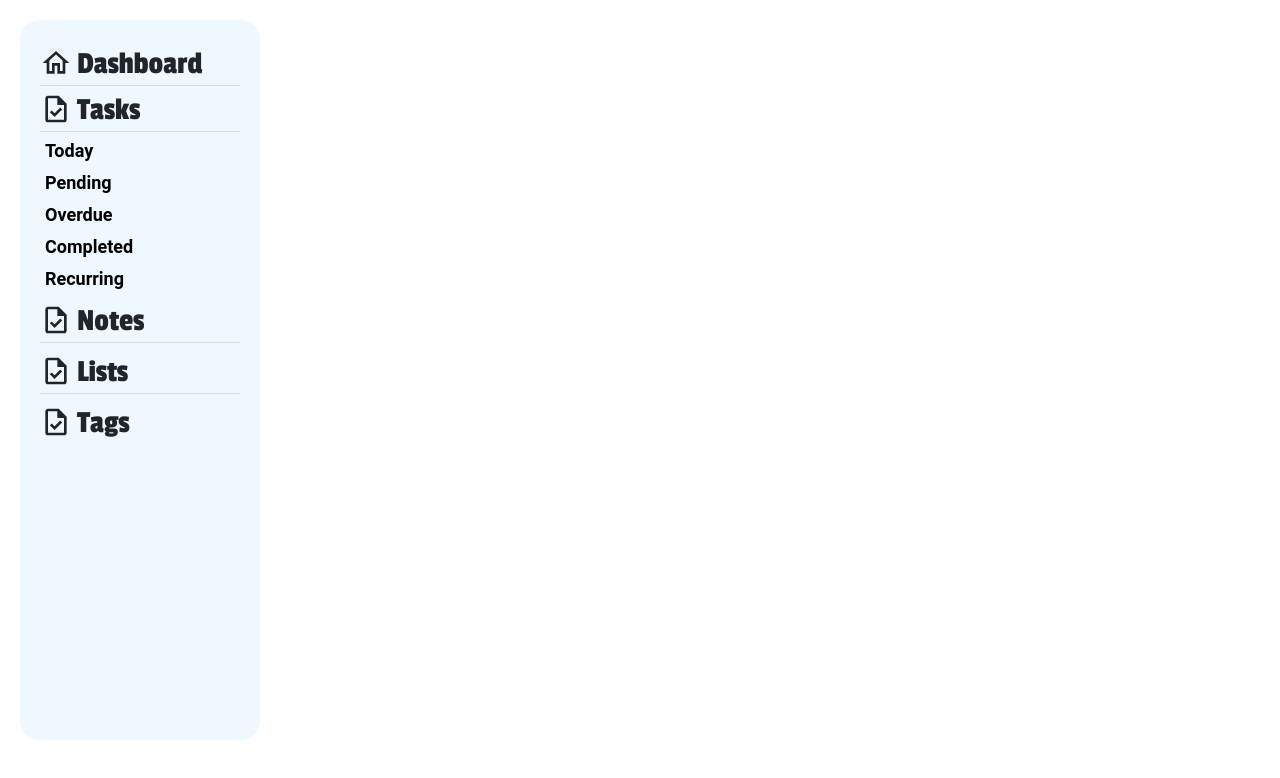
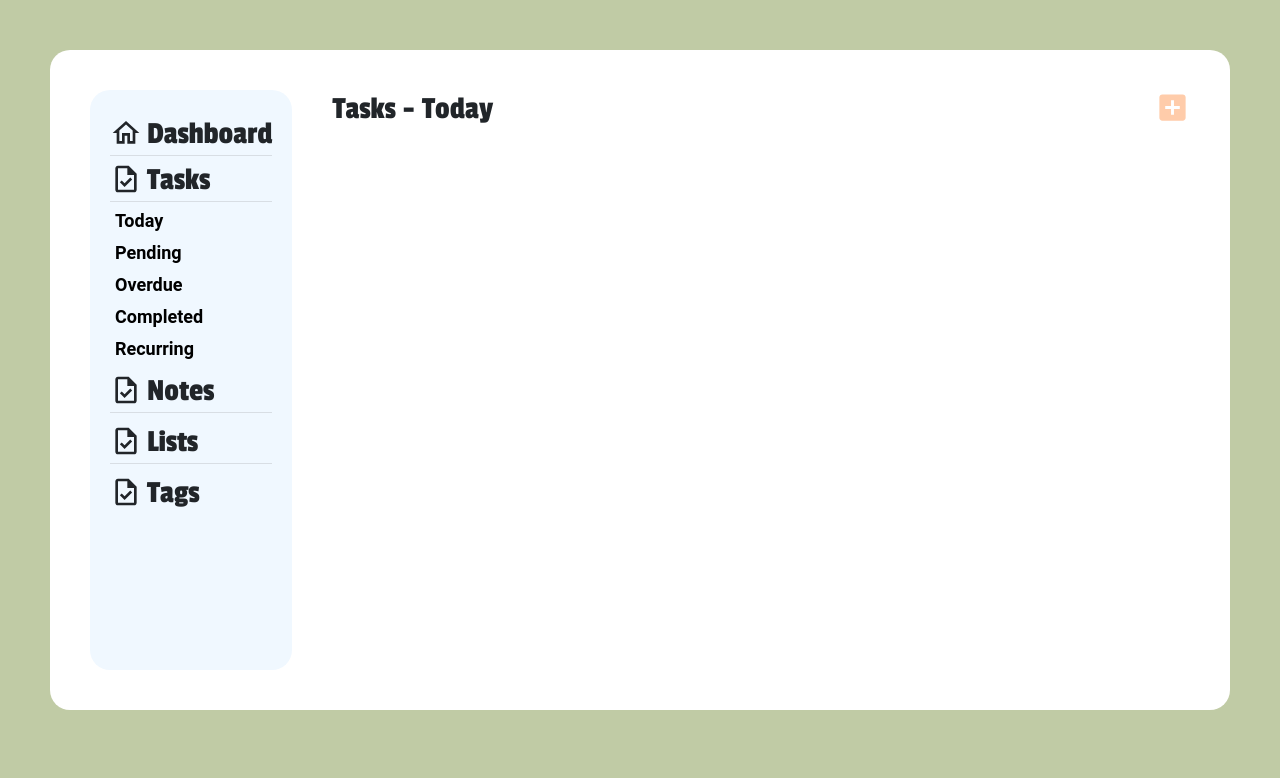
Before and after one commit to wildfirefly12/ProductivityDemoApp, a React (Create React App) app in the folder ClientApp/: page /tasks/today in a window 1280 px wide. Shown: the top 778 px of the page. Built offline with nearby package versions, Linux system fonts and the light colour scheme.

Commit message:
started layout of tasks page

```diff
--- a/ClientApp/src/App.js
+++ b/ClientApp/src/App.js
@@ -1,23 +1,35 @@
 import React, { Component } from 'react';
 import { Route, Routes } from 'react-router-dom';
-import AppRoutes from './AppRoutes';
 import './custom.css';
+import Tasks from "./components/tasks/Tasks";
 import NavBar from "./components/navigation/NavBar";
+import {createTheme, ThemeProvider} from "@mui/material";
 
 export default class App extends Component {
     static displayName = App.name;
 
     render() {
+
+        const theme = createTheme({
+            palette: {
+                primary: {
+                    main: "#C0CBA5"
+                },
+                secondary: {
+                    main: "#FFCCAA"
+                }
+            }
+        })
+
         return (
-        <div>
+            <ThemeProvider theme={theme}>
+                <div className={"app-container"}>
                     <NavBar/>
                     <Routes>
-{/*            {AppRoutes.map((route, index) => {
-              const { element, requireAuth, ...rest } = route;
-              return <Route key={index} {...rest} element={requireAuth ? <Route {...rest} element={element} /> : element} />;
-            })}*/}
+                        <Route path={"tasks/:type"} element={<Tasks />} />
                     </Routes>
                 </div>
+            </ThemeProvider>
         );
     }
 }
--- a/ClientApp/src/AppRoutes.js
+++ b/ClientApp/src/AppRoutes.js
@@ -1,9 +1,16 @@
 import NavBar from "./components/navigation/NavBar";
+import {Task} from "@mui/icons-material";
 
 const AppRoutes = [
   {
     index: true,
+    path: "/",
     element: <NavBar />
+  },
+  {
+    index: true,
+    path: "tasks/:category",
+    element: <Task />
   },
 ];
 
--- a/ClientApp/src/components/navigation/NavBar.css
+++ b/ClientApp/src/components/navigation/NavBar.css
@@ -6,7 +6,7 @@
     width: 240px;
     margin: 20px;
     padding: 20px;
-    height: calc(100vh - 80px);
+    height: calc(100vh - 220px);
     font-family: "Passion One", sans-serif;
     font-size: 32px;
 }
--- a/ClientApp/src/components/navigation/NavTasks.js
+++ b/ClientApp/src/components/navigation/NavTasks.js
@@ -15,7 +15,7 @@ const NavTasks = (props) => {
                 <p className={"navbar-task-title-text"}>Tasks</p>
             </div>
             <Divider color={"darkgray"} sx={{marginBottom: "5px"}}/>
-            <Link className={"navbar-link"} to={""}>
+            <Link className={"navbar-link"} to={"/tasks/today"}>
                 <p className={"nav-tasks-subcategory"}>Today</p>
             </Link>
             <Link className={"navbar-link"} to={""}>
--- /dev/null
+++ b/ClientApp/src/components/tasks/Tasks.css
@@ -0,0 +1,20 @@
+.tasks-container{
+    display: flex;
+    flex-flow: column;
+    width: 100%;
+    padding: 20px;
+}
+
+.tasks-header{
+    display: flex;
+    flex-flow: row nowrap;
+    justify-content: space-between;
+    align-content: center;
+    font-family: "Passion One", sans-serif;
+    font-size: 32px;
+    width: 100%;
+}
+
+.tasks-add-btn:hover{
+    cursor: pointer;
+}
--- /dev/null
+++ b/ClientApp/src/components/tasks/Tasks.js
@@ -0,0 +1,20 @@
+import "./Tasks.css";
+
+import React from "react";
+import {useParams} from "react-router-dom";
+import { AddBox } from "@mui/icons-material";
+
+const Tasks = () => {
+    const { type } = useParams();
+
+    return (
+        <div className={"tasks-container"}>
+            <div className={"tasks-header"}>
+                <h2>Tasks - {type.slice(0, 1).toUpperCase() + type.slice(1)}</h2>
+                <AddBox className={"tasks-add-btn"} fontSize={"large"} color={"secondary"}/>
+            </div>
+        </div>
+    )
+}
+
+export default Tasks
--- a/ClientApp/src/custom.css
+++ b/ClientApp/src/custom.css
@@ -1,16 +1,15 @@
 /* Provide sufficient contrast against white background */
 @import url('https://fonts.googleapis.com/css2?family=Passion+One:wght@400;700;900&display=swap');
 
-a {
-  color: #0366d6;
+body{
+  background-color: #C0CBA5;
+  padding: 50px 50px 50px 50px;
 }
 
-code {
-  color: #E01A76;
+.app-container{
+  background-color: white;
+  padding: 20px;
+  border-radius: 20px;
+  display: flex;
+  flex-flow: row nowrap;
 }
-
-.btn-primary {
-  color: #fff;
-  background-color: #1b6ec2;
-  border-color: #1861ac;
-}
```
Lines whose indentation alone changed are shown as unchanged.
